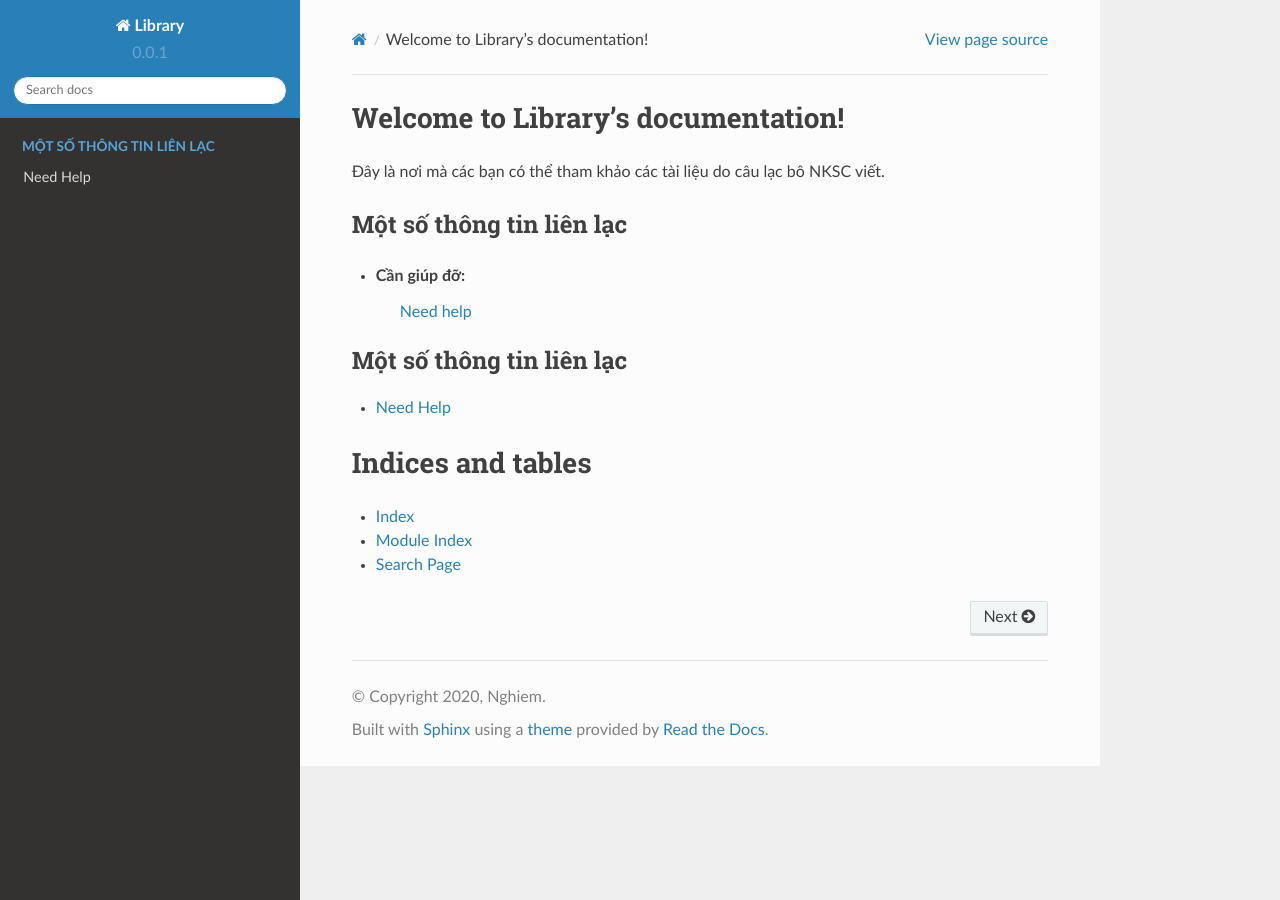
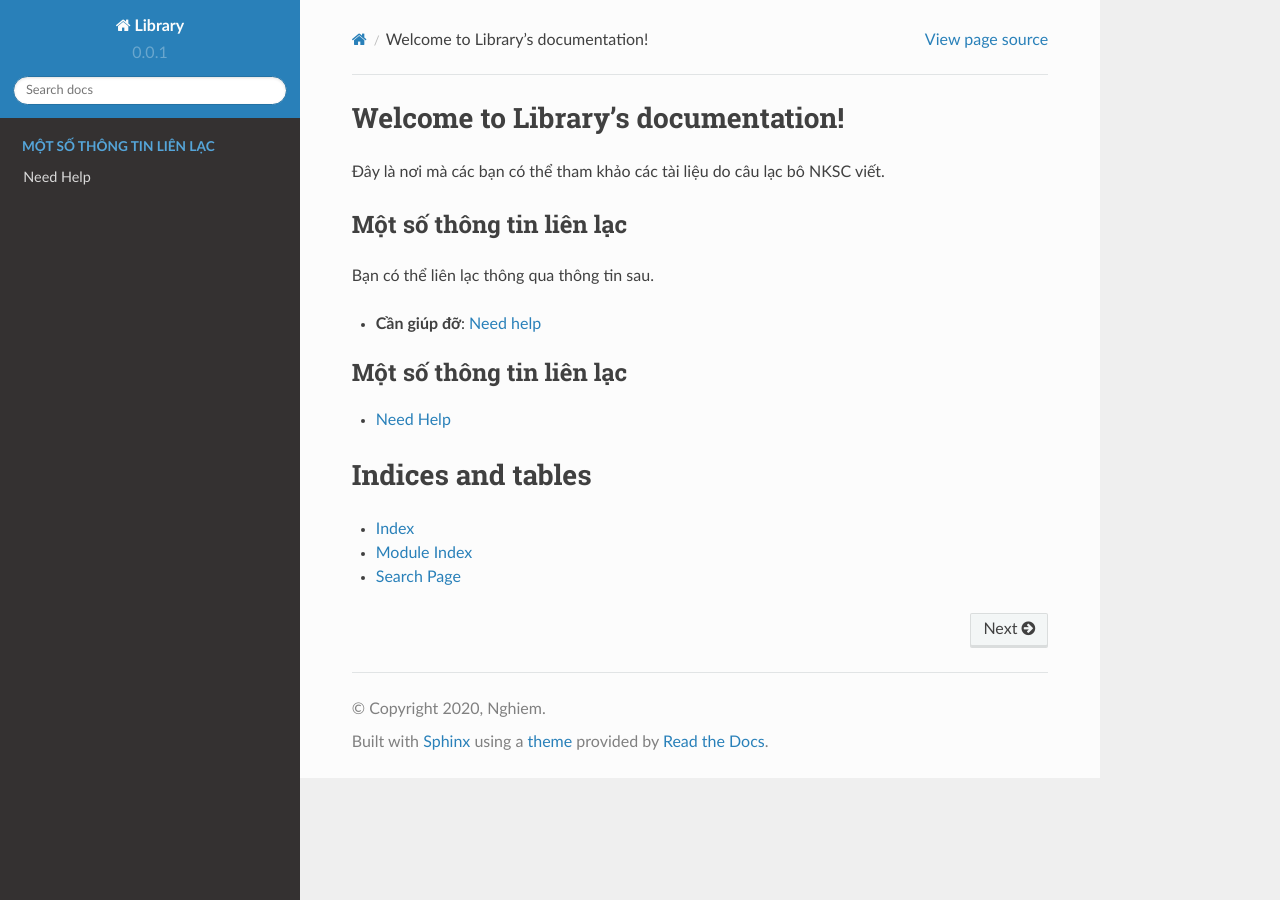
Before and after one commit to nghiemkythu/demoo, a Sphinx documentation site: the page built from docs/source/index.rst, in a window 1280 px wide. Built offline with Sphinx 7.4.7 and the Read the Docs theme 2.0.0, drawn with Linux system fonts in a browser that asks for light colours.

Commit message:
'hoctap'

```diff
--- a/docs/source/index.rst
+++ b/docs/source/index.rst
@@ -11,14 +11,16 @@ Welcome to Library's documentation!
 Một số thông tin liên lạc
 -------------------------
 
+Bạn có thể liên lạc thông qua thông tin sau.
+
 * **Cần giúp đỡ**:
-   :doc:`Need help </Need Help>`
+  :doc:`Need help </Need Help>`
 
 .. toctree::
    :maxdepth: 2
    :caption: Một số thông tin liên lạc
 
-   Need Help
+   /Need Help
 
 Indices and tables
 ==================
```
